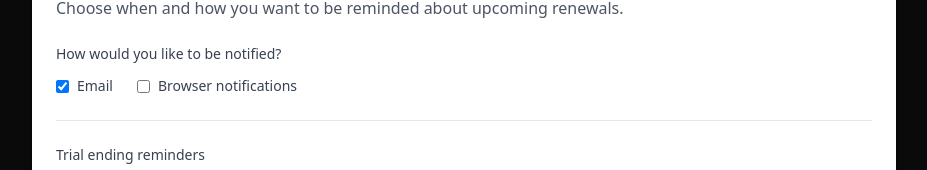
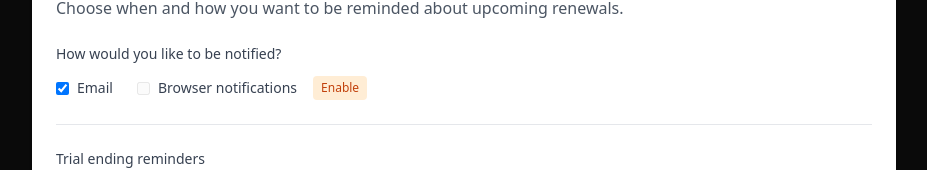
Before and after one commit to PominausGH/subscription-incinerator, a Next.js app: page /settings in a window 1280 px wide. Shown: the part 518-688 px from the top of the page, without its empty margins (176-1103 px from the left). Built offline with nearby package versions, Linux system fonts and the light colour scheme; no server answers; the database is empty; sample sign-in values are in the browser's storage.

Commit message:
feat(ui): add push notification enable button

```diff
--- a/components/settings/notification-settings.tsx
+++ b/components/settings/notification-settings.tsx
@@ -20,9 +20,21 @@ export function NotificationSettings({ initialPreferences }: NotificationSetting
   )
   const [saving, setSaving] = useState(false)
   const [pushSupported, setPushSupported] = useState(false)
+  const [pushEnabled, setPushEnabled] = useState(false)
 
   useEffect(() => {
     setPushSupported('Notification' in window && 'serviceWorker' in navigator)
+  }, [])
+
+  useEffect(() => {
+    // Check if already subscribed
+    if ('serviceWorker' in navigator) {
+      navigator.serviceWorker.ready.then((registration) => {
+        registration.pushManager.getSubscription().then((subscription) => {
+          setPushEnabled(!!subscription)
+        })
+      })
+    }
   }, [])
 
   const handleChannelToggle = (channel: 'email' | 'push') => {
@@ -57,6 +69,39 @@ export function NotificationSettings({ initialPreferences }: NotificationSetting
           : [...prev.defaults.billing, timing],
       },
     }))
+  }
+
+  const handleEnablePush = async () => {
+    try {
+      // Register service worker
+      const registration = await navigator.serviceWorker.register('/sw.js')
+      await navigator.serviceWorker.ready
+
+      // Request permission
+      const permission = await Notification.requestPermission()
+      if (permission !== 'granted') {
+        alert('Push notifications permission denied')
+        return
+      }
+
+      // Subscribe to push
+      const subscription = await registration.pushManager.subscribe({
+        userVisibleOnly: true,
+        applicationServerKey: process.env.NEXT_PUBLIC_VAPID_PUBLIC_KEY,
+      })
+
+      // Send subscription to server
+      await fetch('/api/push/subscribe', {
+        method: 'POST',
+        headers: { 'Content-Type': 'application/json' },
+        body: JSON.stringify(subscription.toJSON()),
+      })
+
+      setPushEnabled(true)
+      handleChannelToggle('push')
+    } catch (error) {
+      console.error('Failed to enable push notifications:', error)
+    }
   }
 
   const handleSave = async () => {
@@ -99,13 +144,21 @@ export function NotificationSettings({ initialPreferences }: NotificationSetting
               type="checkbox"
               checked={preferences.channels.push}
               onChange={() => handleChannelToggle('push')}
-              disabled={!pushSupported}
+              disabled={!pushSupported || !pushEnabled}
               className="rounded border-gray-300 text-orange-600 focus:ring-orange-500 disabled:opacity-50"
             />
-            <span className="text-sm text-gray-700">
-              Browser notifications
-              {!pushSupported && ' (not supported)'}
-            </span>
+            <span className="text-sm text-gray-700">Browser notifications</span>
+            {pushSupported && !pushEnabled && (
+              <button
+                onClick={handleEnablePush}
+                className="ml-2 text-xs px-2 py-1 bg-orange-100 text-orange-700 rounded hover:bg-orange-200"
+              >
+                Enable
+              </button>
+            )}
+            {!pushSupported && (
+              <span className="text-xs text-gray-400">(not supported)</span>
+            )}
           </label>
         </div>
       </div>
```
